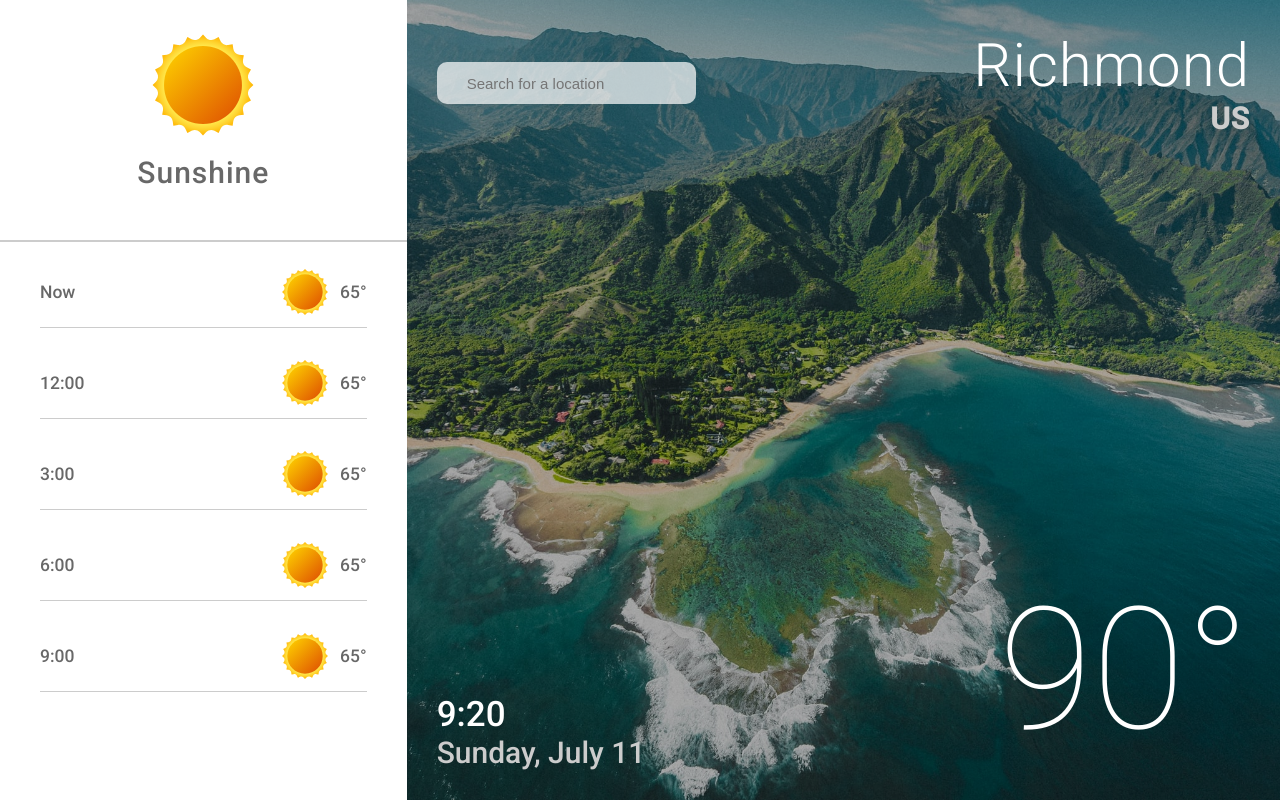
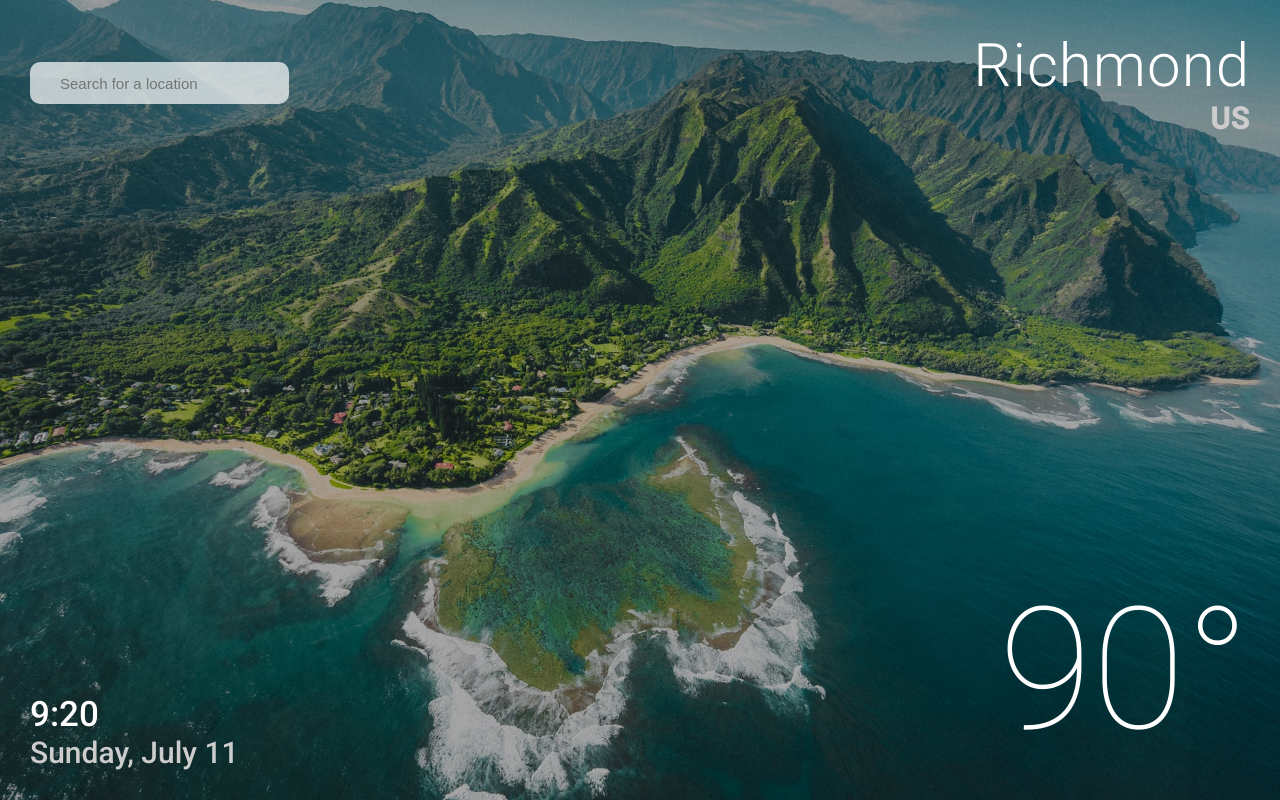
Before and after one commit to shaheerimran9/skyline, a plain HTML site: page index.html in a window 1280 px wide. Drawn offline with nearby package versions, Linux system fonts and the light colour scheme.

Commit message:
Temporarily remove left section to redesign.

```diff
--- a/assets/css/styles.css
+++ b/assets/css/styles.css
@@ -18,77 +18,7 @@ html {
     position: relative;
 }
 
-/* Left Section */
-.detailed-section {
-    flex: 1;
-    background: #ffffff;
-    max-height: 100vh;
-    overflow: scroll;
-}
-
-/* Left Section Top */
-.detailed-section__top {
-    padding: 3rem 2rem 0 2rem;
-}
-
-#weather-img {
-    display: block;
-    width: 30%;
-    margin: 0 auto 1.5rem auto;
-}
-
-#weather-description {
-    color: #686868;
-    text-align: center;
-    font-size: 3rem;
-    font-weight: 500;
-    letter-spacing: .1rem;
-}
-
-/* Left Section Bottom */
-.detailed-section__bottom {
-    display: flex;
-    flex-direction: column;
-    border-top: 2px solid #cccccc;
-    margin-top: 5rem;
-    width: 100%;
-    padding: 1rem 4rem;
-}
-
-/* Hourly Forecast Rows */
-.hourly-forecast {
-    display: flex;
-    justify-content: space-between;
-    align-items: center;
-    margin: 1.5rem 0;
-    padding-bottom: 1rem;
-    border-bottom: 1px solid #cccccc;
-}
-
-.hourly-forecast__time {
-    color: #686868;
-    font-size: 1.75rem;
-    font-weight: 500;
-    margin-right: 1rem;
-}
-
-.hourly-forecast__temp {
-    display: flex;
-    align-items: center;
-}
-
-.hourly-forecast__temp .temp-icon {
-    width: 5rem;
-    margin-right: 1rem;
-}
-
-.hourly-forecast__temp .temp-text {
-    color: #686868;
-    font-size: 1.75rem;
-    font-weight: 500;
-}
-
-/* Right Section */
+/* Current Section */
 .current-section {
     flex: 2;
     display: flex;
@@ -100,7 +30,7 @@ html {
     padding: 3rem;
 }
 
-/* Right Section Top */
+/* Current Section Top */
 .current-section__top {
     display: flex;
     justify-content: space-between;
@@ -178,12 +108,12 @@ html {
         overflow: hidden;
     }
 
-    /* Right Section */
+    /* Current Section */
     .current-section {
         text-align: left;
     }
 
-    /* Right Section Top */
+    /* Current Section Top */
     .current-section__top {
         flex-direction: column;
     }
@@ -205,7 +135,7 @@ html {
         font-size: 2.5rem;
     }
 
-    /* Right Section Bottom */
+    /* Current Section Bottom */
     #current-date {
         font-size: 2rem;
     }
@@ -213,13 +143,4 @@ html {
     #current-temperature {
         font-size: 10rem;
     }
-
-    /* Left Section Top */
-    #weather-img {
-        width: 25%;
-    }
-
-    #weather-description {
-        font-size: 2.75rem;
-    }
 }
--- a/assets/js/main.js
+++ b/assets/js/main.js
@@ -5,9 +5,6 @@ const searchbox = document.querySelector('#searchbox');
 const currentTemperature = document.querySelector('#current-temperature');
 const currentTime = document.querySelector('#current-time');
 const currentDate = document.querySelector('#current-date');
-const currentWeatherIcon = document.querySelector('#weather-img');
-const currentWeatherDescription = document.querySelector('#weather-description');
-const hourlyWeatherWrapper = document.querySelector('.detailed-section__bottom');
 
 const setTimeDate = (timezone) => {
     const timezoneInMins = timezone / 60;
@@ -17,27 +14,6 @@ const setTimeDate = (timezone) => {
     }
     return timeDateObj;
 }
-
-const hourlyForcastBuilder = (data) => {
-    const hourlyForecast = document.createElement('div');
-    const time = document.createElement('h3');
-    const tempWrapper = document.createElement('div');
-    const icon = document.createElement('img');
-    const temperature = document.createElement('h3');
-    hourlyForecast.classList.add('hourly-forecast');
-    time.classList.add('hourly-forecast__time');
-    tempWrapper.classList.add('hourly-forecast__temp');
-    icon.classList.add('temp-icon');
-    temperature.classList.add('temp-text');
-
-    tempWrapper.append(icon, temperature);
-    hourlyForecast.append(time,tempWrapper);
-
-    time.textContent = `${dayjs.unix(data.dt).$H}:${dayjs.unix(data.dt).$m}0`;
-    icon.src = `http://openweathermap.org/img/wn/${data.weather[0].icon}@2x.png`;
-    temperature.textContent = `${data.main.temp.toFixed(0)}°`;
-    hourlyWeatherWrapper.appendChild(hourlyForecast);
-};
 
 const fetchWeather = async (query) => {
     try {
@@ -60,14 +36,7 @@ form.addEventListener('submit', (e) => {
             currentTemperature.textContent = `${weatherData.list[0].main.temp.toFixed(0)}°`;
             currentTime.textContent = `${setTimeDate(weatherData.city.timezone).time}`;
             currentDate.textContent = `${setTimeDate(weatherData.city.timezone).date}`;
-            currentWeatherIcon.src = `http://openweathermap.org/img/wn/${weatherData.list[0].weather[0].icon}@2x.png`
-            currentWeatherDescription.textContent = `${weatherData.list[0].weather[0].description}`
 
-            hourlyWeatherWrapper.innerHTML = "";
-
-            weatherData.list.forEach(item => {
-                hourlyForcastBuilder(item);
-            });
         } else {
             alert("Please enter a valid city.");
         }
--- a/index.html
+++ b/index.html
@@ -12,49 +12,6 @@
 </head>
 <body>
     <div class="main-wrapper">
-        <section class="detailed-section">
-            <div class="detailed-section__top">
-                <img src="/assets/img/sunshine.svg" alt="sun-icon" id="weather-img">
-                <h3 id="weather-description">Sunshine</h3>
-            </div>
-            <div class="detailed-section__bottom">
-                <div class="hourly-forecast">
-                    <h3 class="hourly-forecast__time">Now</h3>
-                    <div class="hourly-forecast__temp">
-                        <img src="./assets/img/sunshine.svg" alt="sunshine" class="temp-icon">
-                        <h3 class="temp-text">65°</h3>
-                    </div>
-                </div>
-                <div class="hourly-forecast">
-                    <h3 class="hourly-forecast__time">12:00</h3>
-                    <div class="hourly-forecast__temp">
-                        <img src="./assets/img/sunshine.svg" alt="sunshine" class="temp-icon">
-                        <h3 class="temp-text">65°</h3>
-                    </div>
-                </div>
-                <div class="hourly-forecast">
-                    <h3 class="hourly-forecast__time">3:00</h3>
-                    <div class="hourly-forecast__temp">
-                        <img src="./assets/img/sunshine.svg" alt="sunshine" class="temp-icon">
-                        <h3 class="temp-text">65°</h3>
-                    </div>
-                </div>
-                <div class="hourly-forecast">
-                    <h3 class="hourly-forecast__time">6:00</h3>
-                    <div class="hourly-forecast__temp">
-                        <img src="./assets/img/sunshine.svg" alt="sunshine" class="temp-icon">
-                        <h3 class="temp-text">65°</h3>
-                    </div>
-                </div>
-                <div class="hourly-forecast">
-                    <h3 class="hourly-forecast__time">9:00</h3>
-                    <div class="hourly-forecast__temp">
-                        <img src="./assets/img/sunshine.svg" alt="sunshine" class="temp-icon">
-                        <h3 class="temp-text">65°</h3>
-                    </div>
-                </div>
-            </div>
-        </section>
         <section class="current-section">
             <div class="current-section__top">
                 <form id="form">
```
Also changed, not shown: assets/img/sunshine.svg (deleted).
